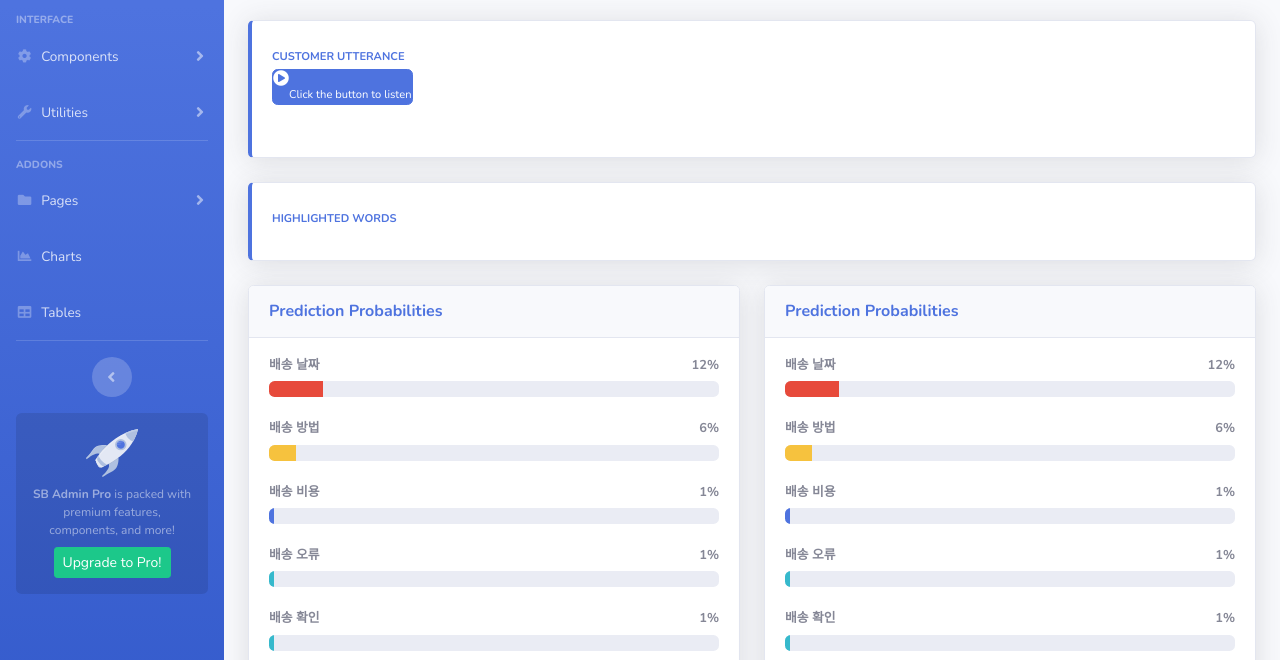
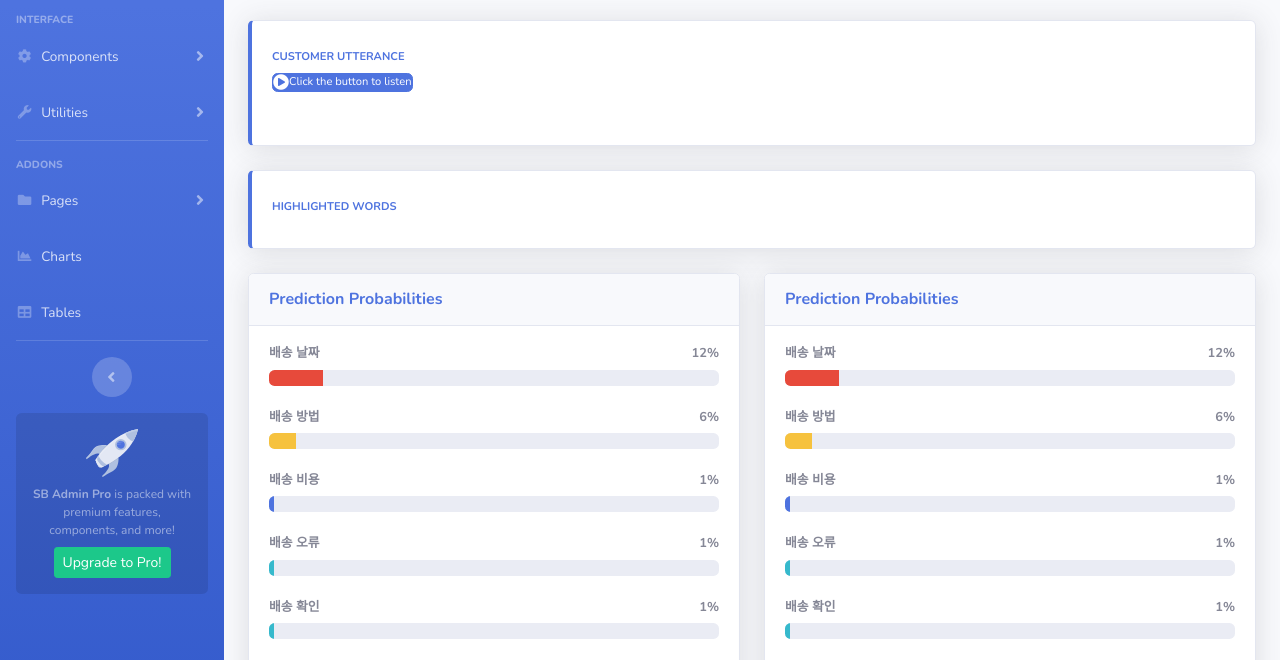
Before and after one commit to Sol-J/Sol-J.github.io, a website with bundled scripts: page index.html in a window 1280 px wide. Shown: the part 132-792 px from the top of the page. Built offline with nearby package versions, Linux system fonts and the light colour scheme.

Commit message:
Update index.html

```diff
--- a/index.html
+++ b/index.html
@@ -253,7 +253,7 @@
 
                                             <a href="#" class="btn btn-primary btn-icon-split">
                                                 <i class="fas fa-play-circle"></i>
-                                                <span class="text-xs"><br>Click the button to listen<br></span>
+                                                <span class="text-xs">Click the button to listen  </span>
                                             </a>
 
                                             <div class="text"><br></div>
```
